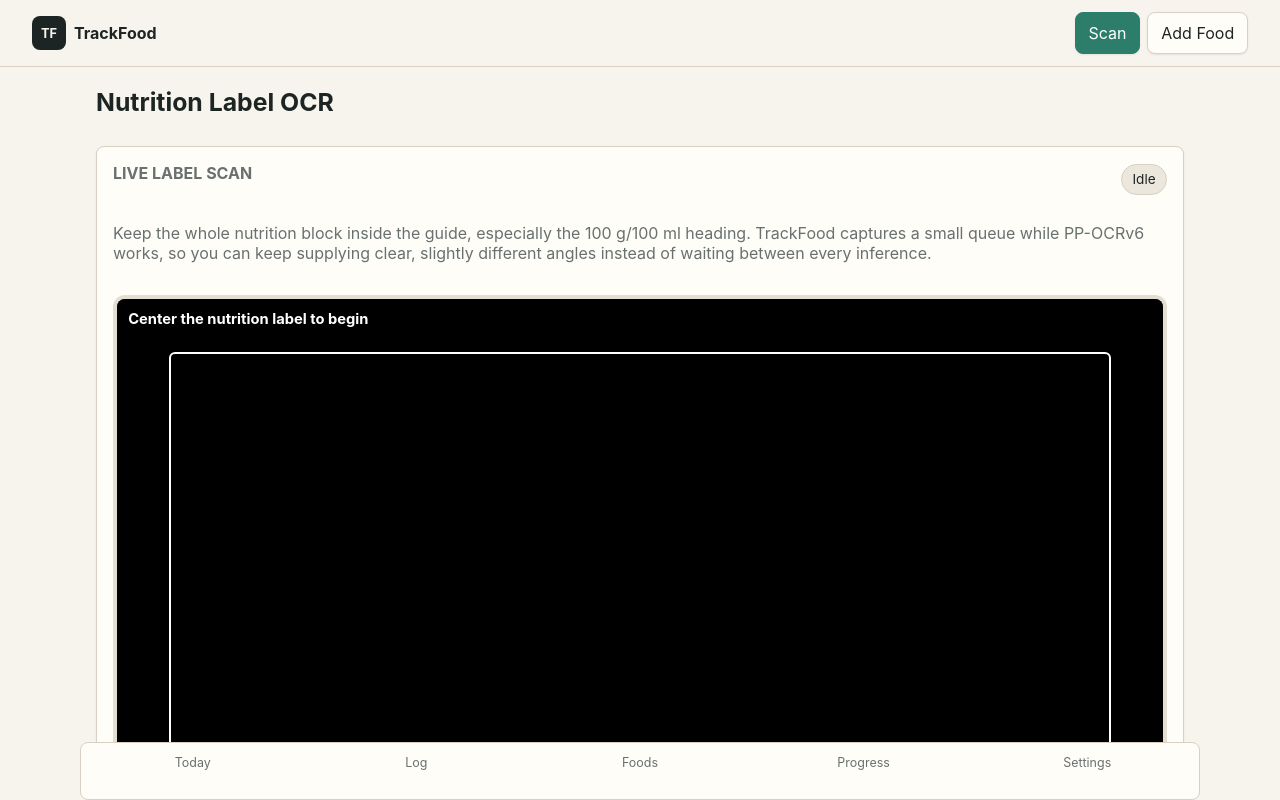
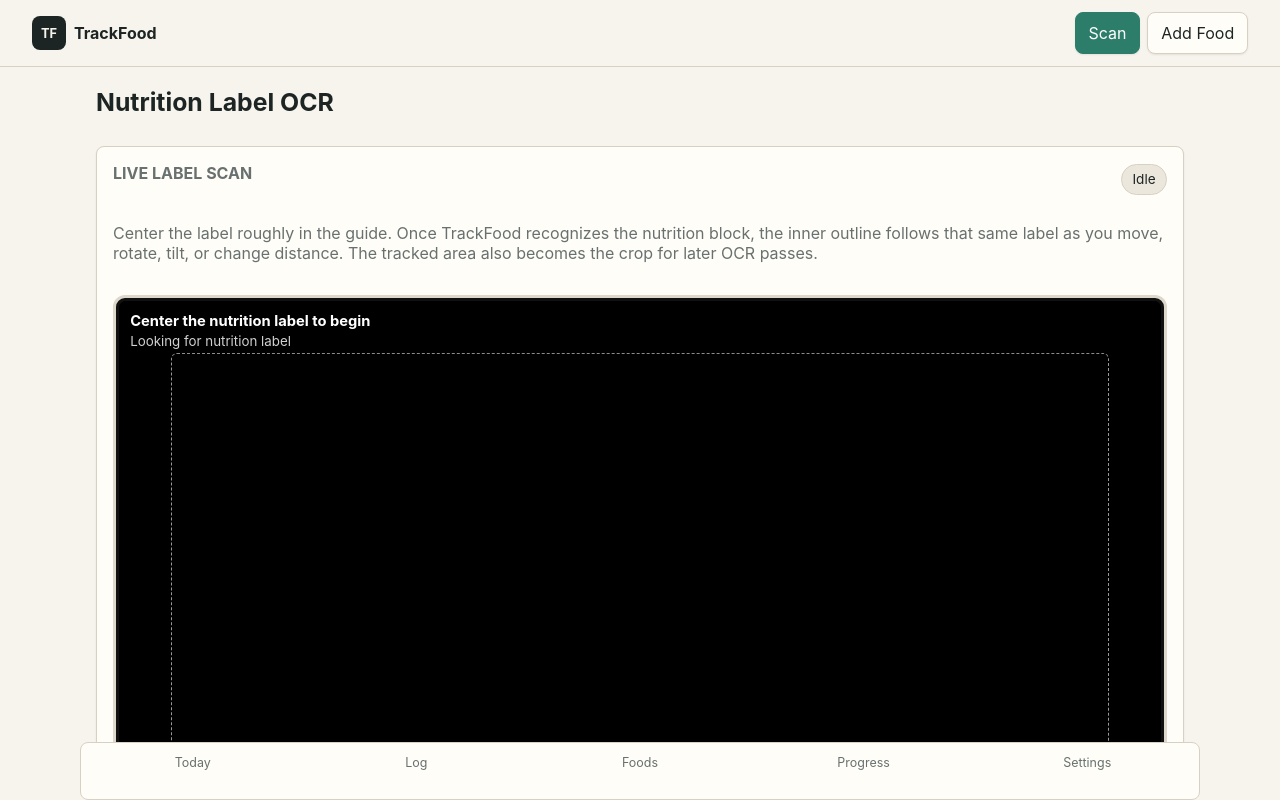
Before and after one commit to kiansheik/trackfood, a Vue app: page /#/ocr in a window 1280 px wide. Shown: the top 800 px of the page. Built offline with nearby package versions, Linux system fonts and the light colour scheme.

Commit message:
Calm scanner HUD and show tracked label region

```diff
--- a/src/views/OcrView.vue
+++ b/src/views/OcrView.vue
@@ -18,6 +18,7 @@ import {
   type CameraPipelineState,
   type CaptureGuidance
 } from "@/services/labelCamera"
+import { quadArea, quadBounds } from "@/services/labelRegionTracker"
 import { recognizeLabelBlob } from "@/services/paddleLabelReader"
 
 const router = useRouter()
@@ -33,7 +34,7 @@ const frameCount = ref(0)
 const skippedCount = ref(0)
 const engine = ref("")
 const inferenceMs = ref<number>()
-const capturePulse = ref(false)
+const recentCapture = ref(false)
 const pipeline = ref<CameraPipelineState>({
   guidance: "warming",
   queued: 0,
@@ -41,12 +42,14 @@ const pipeline = ref<CameraPipelineState>({
   processed: 0,
   dropped: 0,
   processing: false,
-  lastCaptureAccepted: false
+  lastCaptureAccepted: false,
+  regionSource: "searching",
+  trackingConfidence: 0
 })
 let observations: OcrObservation[] = []
 let camera: ReturnType<typeof createLabelCamera> | undefined
 let disposed = false
-let capturePulseTimer: ReturnType<typeof setTimeout> | undefined
+let captureAcknowledgementTimer: ReturnType<typeof setTimeout> | undefined
 
 const scanState = computed(() => {
   if (consensus.value?.ready) return "Complete"
@@ -96,31 +99,56 @@ const pendingSummary = computed(() => {
   return `${fields.some((field) => field.state === "conflict") ? "Recheck" : "Still need"}: ${labels.join(", ")}${fields.length > 3 ? ` +${fields.length - 3}` : ""}`
 })
 
-const progressRatio = computed(() => {
-  if (!consensus.value?.requiredCount) return 0
-  return consensus.value.confirmedCount / consensus.value.requiredCount
+const trackedRegionPoints = computed(() => pipeline.value.region
+  ?.map((point) => `${(point.x * 100).toFixed(2)},${(point.y * 100).toFixed(2)}`)
+  .join(" ") ?? "")
+
+const regionSizingHint = computed(() => {
+  const region = pipeline.value.region
+  if (!region || pipeline.value.regionSource === "candidate") return ""
+  const area = quadArea(region)
+  const bounds = quadBounds(region)
+  if (area < 0.075 || bounds.width < 0.28) return "Move a little closer. I can keep tracking the label."
+  if (area > 0.72 || bounds.left < 0.015 || bounds.right > 0.985 || bounds.top < 0.015 || bounds.bottom > 0.985) {
+    return "Move a little farther back so the whole label stays visible."
+  }
+  return ""
 })
-const cameraFrameStyle = computed<Record<string, string>>(() => ({
-  "--scan-progress": `${Math.round(progressRatio.value * 360)}deg`
-}))
+
+const regionLabel = computed(() => {
+  if (!pipeline.value.region) return "Looking for nutrition label"
+  if (pipeline.value.regionSource === "candidate") return "Possible label area"
+  return `Nutrition label tracked · ${Math.round(pipeline.value.trackingConfidence * 100)}%`
+})
+
+type CameraTone = "neutral" | "hold" | "good"
+const cameraTone = computed<CameraTone>(() => {
+  if (!scanning.value) return "neutral"
+  if (recentCapture.value) return "good"
+  if (pipeline.value.guidance === "blurry") return "hold"
+  if (pipeline.value.region && pipeline.value.regionSource !== "candidate" && !regionSizingHint.value && pipeline.value.guidance === "ready") return "hold"
+  if (pipeline.value.region && pipeline.value.regionSource !== "candidate") return "good"
+  return "neutral"
+})
 
 function guidanceText(guidance: CaptureGuidance): string {
-  if (!scanning.value) return consensus.value?.ready ? "Scan complete" : frameCount.value ? "Paused — review or continue" : "Center the nutrition label to begin"
+  if (!scanning.value) return consensus.value?.ready ? "✓ Scan complete" : frameCount.value ? "Paused — review or continue" : "Center the nutrition label to begin"
+  if (recentCapture.value) return "✓ Got it. You can move a little for another angle."
   if (guidance === "warming") return "Starting camera…"
-  if (guidance === "dark") return "More light will help the small print"
-  if (guidance === "glare") return "Tilt the package slightly to reduce glare"
-  if (guidance === "blurry") return "Hold still and let the camera focus"
-  if (guidance === "frozen") return "Move or tilt slightly for a different shot"
-  if (pipeline.value.lastCaptureAccepted) return "Captured — keep it framed, then vary the angle a little"
-  if (pipeline.value.processing && pipeline.value.queued) return "OCR is working — more shots are already queued"
-  if (pipeline.value.processing) return "OCR is working — hold steady for the next snapshot"
-  return "Hold the whole label steady inside the guide"
+  if (guidance === "dark") return "Add a little more light."
+  if (guidance === "glare") return "Tilt the package slightly to move the glare."
+  if (guidance === "blurry") return "🛑 Hold still for a moment."
+  if (regionSizingHint.value) return regionSizingHint.value
+  if (!pipeline.value.region) return "Center the nutrition label inside the guide."
+  if (pipeline.value.regionSource === "candidate") return "I may see the label. Hold it there for a moment."
+  if (guidance === "frozen") return "✓ I still have the label. Move slightly for a different view."
+  return "🛑 Hold still for the next clear picture."
 }
 
 const queueText = computed(() => {
   if (!scanning.value) return ""
-  const processing = pipeline.value.processing ? "1 processing" : "OCR ready"
-  return `${processing} · ${pipeline.value.queued} queued · ${pipeline.value.captured} captured`
+  const processing = pipeline.value.processing ? "OCR reading one image" : "OCR ready"
+  return `${processing} · ${pipeline.value.queued} waiting`
 })
 
 function resetPipeline() {
@@ -131,15 +159,20 @@ function resetPipeline() {
     processed: 0,
     dropped: 0,
     processing: false,
-    lastCaptureAccepted: false
+    lastCaptureAccepted: false,
+    regionSource: "searching",
+    trackingConfidence: 0
   }
+  recentCapture.value = false
 }
 
 function updatePipeline(next: CameraPipelineState) {
   if (next.captured > pipeline.value.captured) {
-    capturePulse.value = true
-    clearTimeout(capturePulseTimer)
-    capturePulseTimer = setTimeout(() => { capturePulse.value = false }, 260)
+    recentCapture.value = true
+    clearTimeout(captureAcknowledgementTimer)
+    // A solid acknowledgement is calmer than a flash. It stays green long
+    // enough to be understood, then returns to the next actionable cue.
+    captureAcknowledgementTimer = setTimeout(() => { recentCapture.value = false }, 900)
   }
   pipeline.value = next
 }
@@ -200,7 +233,7 @@ function onVisibilityChange() {
 onMounted(() => document.addEventListener("visibilitychange", onVisibilityChange))
 onBeforeUnmount(() => {
   disposed = true
-  clearTimeout(capturePulseTimer)
+  clearTimeout(captureAcknowledgementTimer)
   camera?.stop()
   document.removeEventListener("visibilitychange", onVisibilityChange)
 })
@@ -258,7 +291,7 @@ async function reviewAsFood() {
         standardization: draft.value.standardization,
         engine: engine.value,
         inferenceMs: inferenceMs.value,
-        ...(consensus.value ? { multiFrame: { version: 3, frameCount: frameCount.value, basis: consensus.value.basis, fields: consensus.value.fields, serving: consensus.value.serving, ready: consensus.value.ready, observations: consensus.value.observations } } : {})
+        ...(consensus.value ? { multiFrame: { version: 4, frameCount: frameCount.value, basis: consensus.value.basis, fields: consensus.value.fields, serving: consensus.value.serving, ready: consensus.value.ready, observations: consensus.value.observations } } : {})
       }
     })
   )
@@ -274,21 +307,35 @@ async function reviewAsFood() {
         <h2>Live label scan</h2>
         <span class="pill" data-testid="scan-state">{{ scanState }}</span>
       </div>
-      <p class="muted">Keep the whole nutrition block inside the guide, especially the 100 g/100 ml heading. TrackFood captures a small queue while PP-OCRv6 works, so you can keep supplying clear, slightly different angles instead of waiting between every inference.</p>
+      <p class="muted">Center the label roughly in the guide. Once TrackFood recognizes the nutrition block, the inner outline follows that same label as you move, rotate, tilt, or change distance. The tracked area also becomes the crop for later OCR passes.</p>
 
       <div
-        class="camera-progress-frame"
-        :class="{ 'capture-pulse': capturePulse }"
+        class="camera-status-frame"
+        :data-tone="cameraTone"
         :data-guidance="pipeline.guidance"
-        :style="cameraFrameStyle"
         data-testid="camera-progress-frame"
       >
         <div class="label-camera" data-testid="label-camera">
           <video ref="video" muted playsinline aria-label="Live nutrition label camera"></video>
           <div class="label-guide" :style="{ left: `${LABEL_CROP.x * 100}%`, top: `${LABEL_CROP.y * 100}%`, width: `${LABEL_CROP.width * 100}%`, height: `${LABEL_CROP.height * 100}%` }" aria-hidden="true"></div>
 
+          <svg
+            v-if="trackedRegionPoints"
+            class="tracked-region"
+            :data-source="pipeline.regionSource"
+            viewBox="0 0 100 100"
+            preserveAspectRatio="none"
+            aria-hidden="true"
+            data-testid="tracked-region"
+          >
+            <polygon :points="trackedRegionPoints"></polygon>
+          </svg>
+
           <div class="hud hud-top" aria-live="polite">
-            <strong data-testid="hud-guidance">{{ guidanceText(pipeline.guidance) }}</strong>
+            <div class="hud-guidance-wrap">
+              <strong data-testid="hud-guidance">{{ guidanceText(pipeline.guidance) }}</strong>
+              <small class="region-label" data-testid="region-label">{{ regionLabel }}</small>
+            </div>
             <span v-if="consensus" class="hud-count" data-testid="hud-count">{{ consensus.confirmedCount }}/{{ consensus.requiredCount }}</span>
           </div>
 
@@ -305,9 +352,13 @@ async function reviewAsFood() {
             <strong class="hud-pending" data-testid="hud-pending">{{ pendingSummary }}</strong>
             <small v-if="queueText">{{ queueText }}</small>
           </div>
-          <div v-if="capturePulse" class="capture-flash" aria-hidden="true"></div>
         </div>
       </div>
+
+      <label v-if="consensus" class="camera-progress-label">
+        Confirmed fields {{ consensus.confirmedCount }}/{{ consensus.requiredCount }}
+        <progress data-testid="camera-field-progress" :value="consensus.confirmedCount" :max="consensus.requiredCount" aria-label="Camera nutrition progress"></progress>
+      </label>
 
       <div class="actions scan-actions">
         <button class="primary" data-testid="start-camera" :disabled="busy || scanning" @click="startOrContinue">
@@ -317,7 +368,7 @@ async function reviewAsFood() {
         <button v-if="frameCount" :disabled="scanning" @click="startFresh">Start over</button>
         <button class="primary" data-testid="use-current-result" :disabled="!draft" @click="reviewAsFood">Use current result</button>
       </div>
-      <p class="muted compact">You never have to wait for 100%. Pause whenever the values you need look right, then review/edit them before saving. The next screen also lets you name the food, add the brand, and register a barcode.</p>
+      <p class="muted compact">Red 🛑 means hold still briefly. Green means TrackFood got a usable view or is confidently following the label, so you can adjust distance or angle. There are no capture flashes. You can pause and review at any time.</p>
       <p data-testid="scan-status" role="status" aria-live="polite">{{ status }}</p>
       <p v-if="engine" class="muted" data-testid="ocr-engine">{{ engine }}<span v-if="inferenceMs"> · {{ Math.round(inferenceMs) }} ms last inference</span></p>
 
@@ -411,35 +462,43 @@ async function reviewAsFood() {
 </template>
 
 <style scoped>
-.camera-progress-frame {
-  --scan-progress: 0deg;
-  padding: 4px;
+.camera-status-frame {
+  padding: 3px;
+  border: 3px solid color-mix(in srgb, var(--line) 85%, #fff);
   border-radius: 12px;
-  background: conic-gradient(var(--accent) var(--scan-progress), color-mix(in srgb, var(--line) 70%, transparent) 0);
-  transition: background 180ms ease, box-shadow 180ms ease;
+  background: #111;
+  transition: border-color 180ms ease;
 }
-.camera-progress-frame[data-guidance="dark"],
-.camera-progress-frame[data-guidance="glare"],
-.camera-progress-frame[data-guidance="blurry"] { box-shadow: 0 0 0 3px #d99a31; }
-.camera-progress-frame[data-guidance="frozen"] { box-shadow: 0 0 0 3px var(--danger); }
-.camera-progress-frame.capture-pulse { box-shadow: 0 0 0 4px var(--accent), 0 0 18px color-mix(in srgb, var(--accent) 55%, transparent); }
-.label-camera { position: relative; background: #000; border-radius: 8px; overflow: hidden; min-height: 220px; }
+.camera-status-frame[data-tone="hold"] { border-color: #d93b3b; }
+.camera-status-frame[data-tone="good"] { border-color: #2fa765; }
+.label-camera { position: relative; background: #000; border-radius: 7px; overflow: hidden; min-height: 220px; }
 .label-camera video { display: block; width: 100%; height: auto; min-height: 220px; object-fit: cover; }
-.label-guide { position: absolute; border: 2px solid #fff; border-radius: 6px; box-shadow: 0 0 0 100vmax #0004; pointer-events: none; }
+.label-guide {
+  position: absolute;
+  border: 1px dashed #fff9;
+  border-radius: 6px;
+  box-shadow: 0 0 0 100vmax #0003;
+  pointer-events: none;
+}
+.tracked-region { position: absolute; inset: 0; width: 100%; height: 100%; z-index: 2; pointer-events: none; overflow: visible; }
+.tracked-region polygon { fill: #2fa76512; stroke: #2fa765; stroke-width: 0.65; vector-effect: non-scaling-stroke; transition: points 100ms linear; }
+.tracked-region[data-source="candidate"] polygon { fill: transparent; stroke: #fff; stroke-dasharray: 3 2; opacity: 0.75; }
+.camera-status-frame[data-tone="hold"] .tracked-region:not([data-source="candidate"]) polygon { stroke: #d93b3b; fill: #d93b3b0d; }
 .hud { position: absolute; left: 0; right: 0; z-index: 3; color: #fff; text-shadow: 0 1px 2px #000; pointer-events: none; }
 .hud-top { top: 0; display: flex; justify-content: space-between; align-items: flex-start; gap: 0.75rem; padding: 0.7rem; background: linear-gradient(#000a, transparent); }
-.hud-top strong { max-width: 80%; font-size: 0.92rem; }
+.hud-guidance-wrap { display: grid; gap: 0.18rem; max-width: 82%; }
+.hud-top strong { font-size: 0.92rem; }
+.region-label { opacity: 0.82; }
 .hud-count { background: #0009; border: 1px solid #fff7; border-radius: 999px; padding: 0.25rem 0.5rem; font-weight: 700; white-space: nowrap; }
 .hud-bottom { bottom: 0; display: grid; gap: 0.35rem; padding: 2rem 0.7rem 0.7rem; background: linear-gradient(transparent, #000c 45%); }
-.hud-bottom small { opacity: 0.9; }
+.hud-bottom small { opacity: 0.86; }
 .hud-dots { display: grid; grid-template-columns: repeat(11, minmax(8px, 1fr)); gap: 4px; }
-.hud-dot { height: 6px; border-radius: 999px; background: #ffffff55; border: 1px solid #ffffff66; }
-.hud-dot[data-state="confirmed"] { background: var(--accent); border-color: var(--accent); }
-.hud-dot[data-state="conflict"] { background: var(--danger); border-color: var(--danger); }
-.hud-dot[data-state="collecting"] { background: #f0bd57; border-color: #f0bd57; }
+.hud-dot { height: 5px; border-radius: 999px; background: #ffffff55; border: 1px solid #ffffff66; }
+.hud-dot[data-state="confirmed"] { background: #2fa765; border-color: #2fa765; }
+.hud-dot[data-state="conflict"] { background: #d93b3b; border-color: #d93b3b; }
+.hud-dot[data-state="collecting"] { background: #ffffffaa; border-color: #ffffffbb; }
 .hud-pending { font-size: 0.86rem; line-height: 1.2; }
-.capture-flash { position: absolute; inset: 0; z-index: 2; border: 3px solid var(--accent); pointer-events: none; animation: capture-flash 260ms ease-out both; }
-@keyframes capture-flash { from { opacity: 1; } to { opacity: 0; } }
+.camera-progress-label { display: grid; gap: 0.25rem; }
 progress { width: 100%; accent-color: var(--accent); }
 .scan-actions { align-items: center; }
 .compact { margin-top: -0.3rem; }
```
